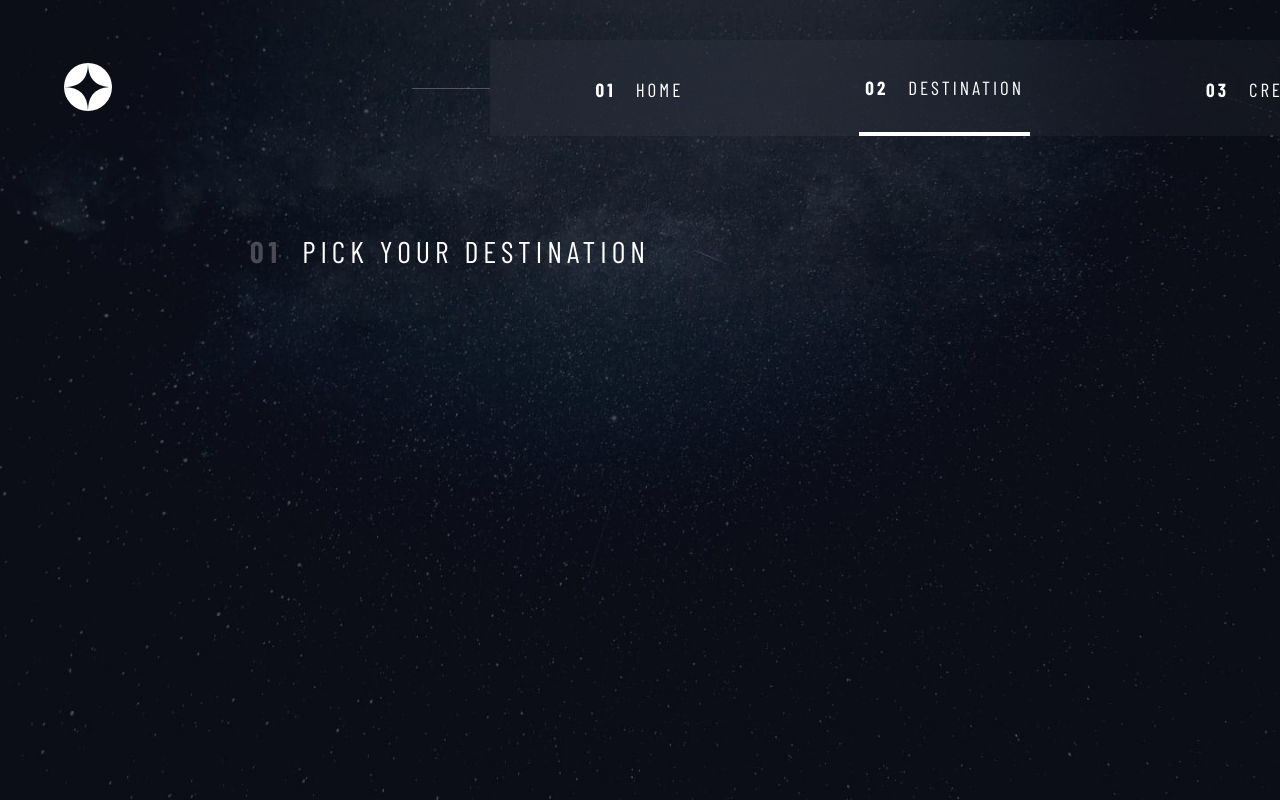
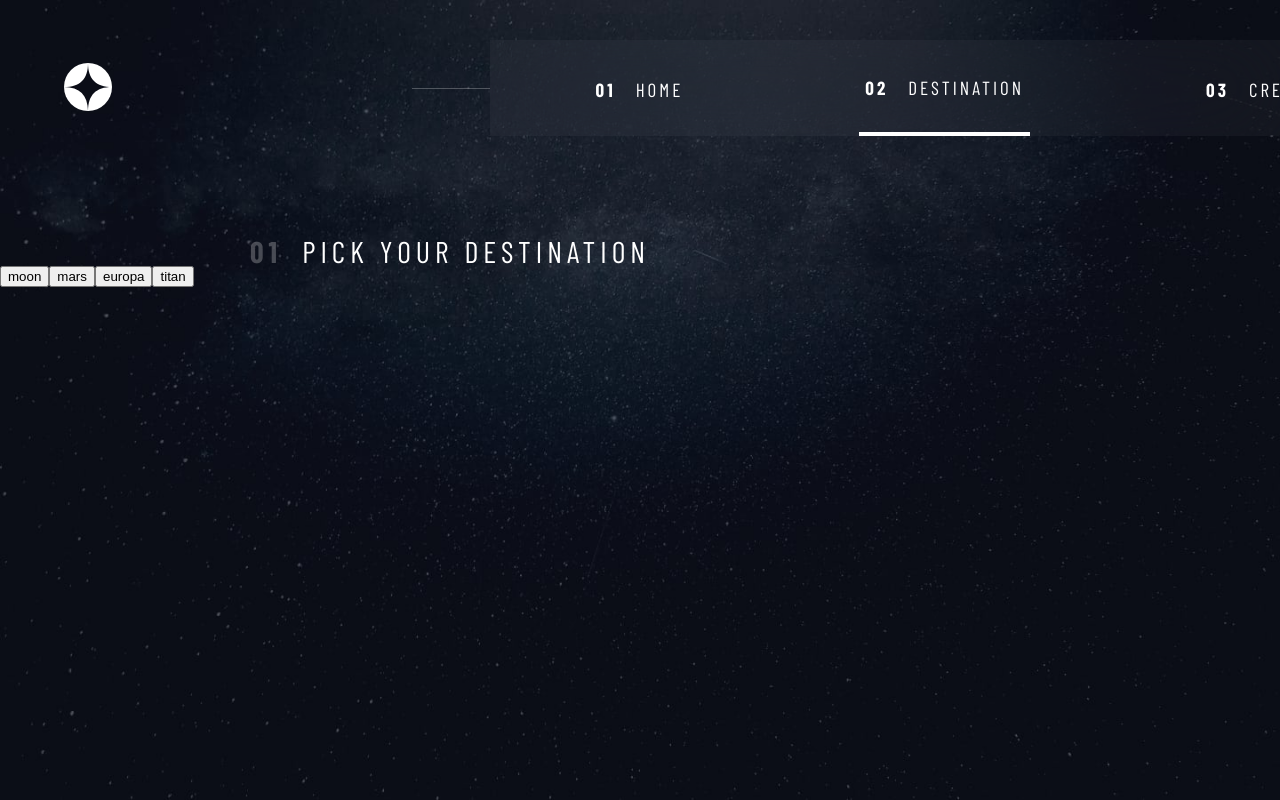
Before and after one commit to nicolasgabriiel/Space-Tourism, a Vue app: page /destination in a window 1280 px wide. Shown: the top 800 px of the page. Built offline with nearby package versions, Linux system fonts and the light colour scheme; a web font is replaced by a local one.

Commit message:
STYLE: DestinationControler
Estruturando os botões de navegação

```diff
--- a/src/components/DestinationControler.vue
+++ b/src/components/DestinationControler.vue
@@ -1,5 +1,25 @@
 <template>
-    <h1>Seu destino</h1>
+    <section>
+        <div>
+            <header>
+                <nav>
+                    <button>
+                        <h2>moon</h2>
+                    </button>
+                    <button>
+                        <h2>mars</h2>
+                    </button>
+                    <button>
+                        <h2>europa</h2>
+                    </button>
+                    <button>
+                        <h2>titan</h2>
+                    </button>
+                </nav>
+            </header>
+        </div>
+
+    </section>
 </template>
 <script lang="ts">
 import { defineComponent } from 'vue'
--- a/src/views/Destination.vue
+++ b/src/views/Destination.vue
@@ -10,7 +10,7 @@
             </div>
 
             <div>
-                <DestinationControler class="hide"/>
+                <DestinationControler/>
             </div>
         </main>
     </section>
```
Also changed, not shown: 1 other file (tests, documents, lock files or other folders).
